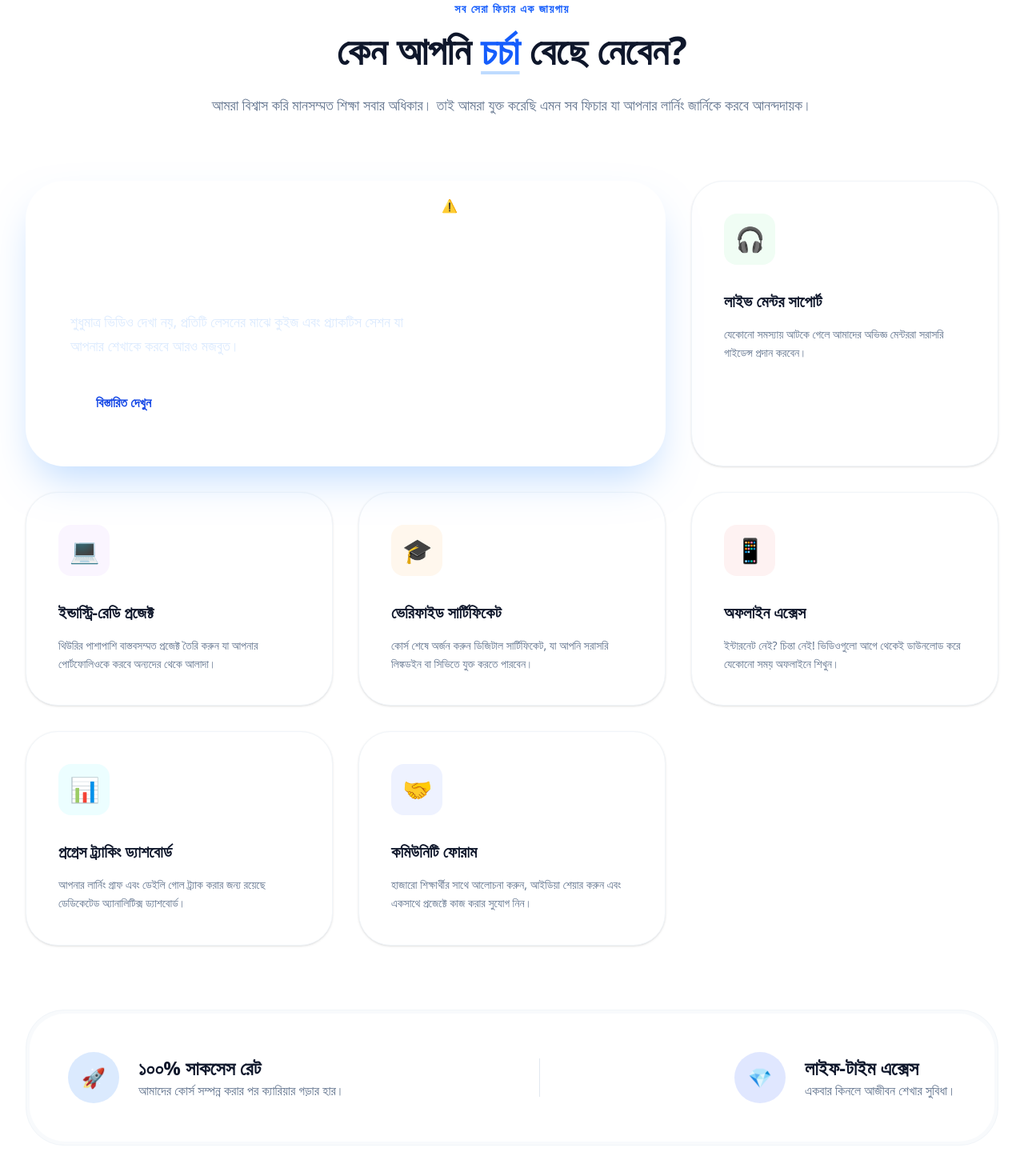
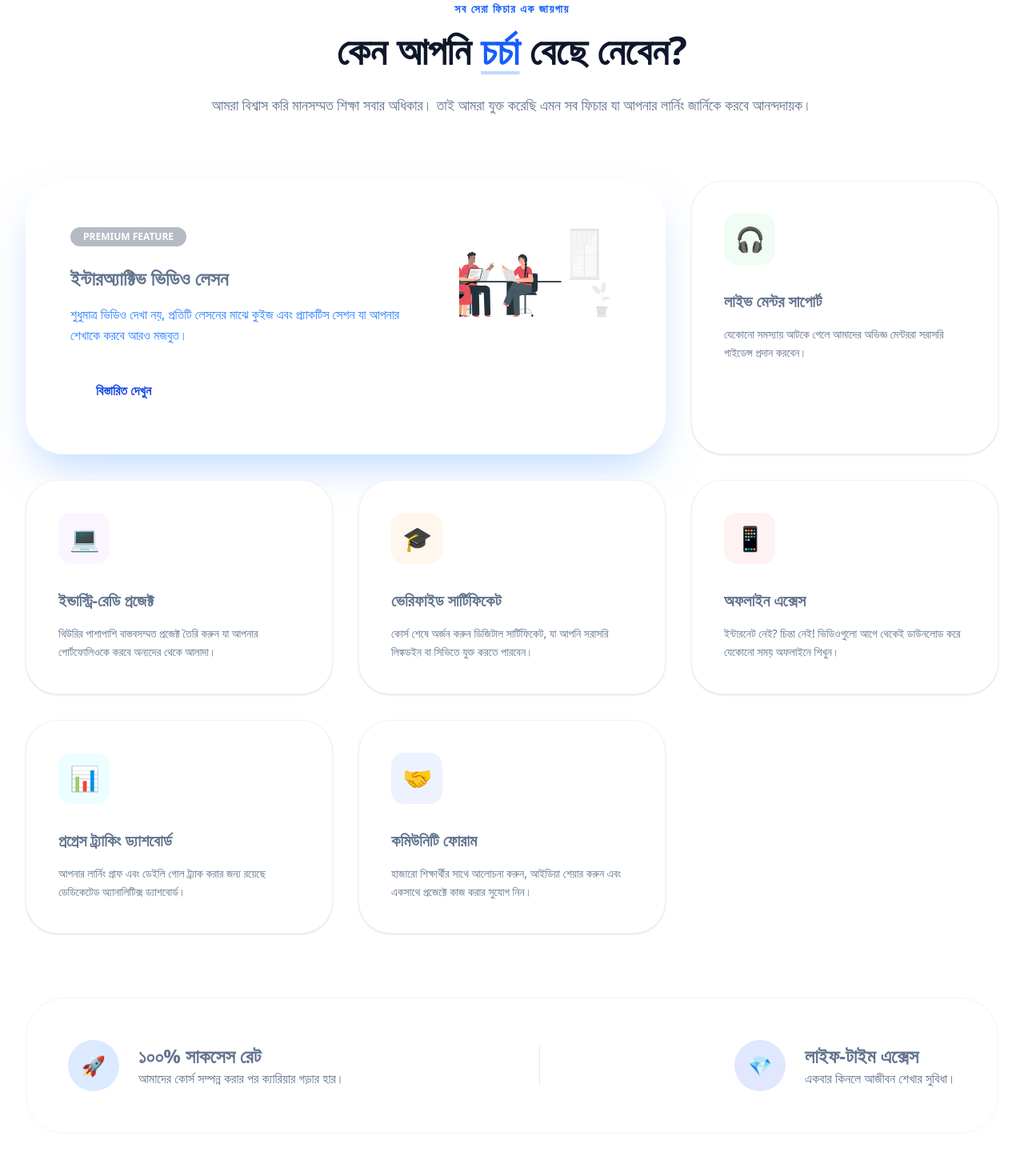
Before and after one commit to kousar-21/chorcha, a React (Vite) app: page /features in a window 1280 px wide. Shown: the part 160-1630 px from the top of the page at 80% size. Built offline with nearby package versions, Linux system fonts and the light colour scheme; no server answers.

Commit message:
sort dark mood problem in features jsx page

```diff
--- a/src/Pages/Features.jsx
+++ b/src/Pages/Features.jsx
@@ -1,5 +1,6 @@
 import React from 'react';
 import { Player } from '@lottiefiles/react-lottie-player';
+import featureAnimation from '../assets/our-team.json';
 
 const Features = () => {
   const featureList = [
@@ -62,7 +63,7 @@ const Features = () => {
   ];
 
   return (
-    <div className="bg-white py-24">
+    <div className="relative bg-(--bg-primary) py-24">
       <div className="max-w-7xl mx-auto px-4 sm:px-6 lg:px-8">
 
         {/* Header Section */}
@@ -82,9 +83,9 @@ const Features = () => {
           {/* Main Large Feature Card (Occupies 2 columns on large screens) */}
           <div className="lg:col-span-2 bg-Linear-to-br from-blue-600 to-indigo-800 rounded-[3rem] p-10 md:p-14 text-white relative overflow-hidden group shadow-2xl shadow-blue-200">
             <div className="relative z-10">
-              <span className="bg-white/20 backdrop-blur-md px-4 py-1 rounded-full text-xs font-bold uppercase mb-6 inline-block">Premium Feature</span>
-              <h3 className="text-3xl md:text-4xl font-bold mb-4">{featureList[0].title}</h3>
-              <p className="text-blue-100 text-lg max-w-md leading-relaxed mb-8">
+              <span className="bg-slate-600/40 backdrop-blur-md px-4 py-1 rounded-full text-xs font-bold uppercase mb-6 inline-block">Premium Feature</span>
+              <h3 className="text-2xl text-slate-500 font-bold mb-4">{featureList[0].title}</h3>
+              <p className="text-blue-500 text-md max-w-md leading-relaxed mb-8">
                 {featureList[0].description}
               </p>
               <button className="bg-white text-blue-700 font-bold py-3 px-8 rounded-xl hover:scale-105 transition-transform">
@@ -93,11 +94,11 @@ const Features = () => {
             </div>
 
             {/* Lottie Animation for the Large Card */}
-            <div className="absolute top-1/2 -right-10 -translate-y-1/2 w-80 h-80 opacity-20 lg:opacity-100 pointer-events-none group-hover:scale-110 transition-transform duration-500">
+            <div className="absolute top-1/2 right-10 -translate-y-1/2 w-60 h-60 opacity-20 lg:opacity-100 pointer-events-none group-hover:scale-110 transition-transform duration-500">
               <Player
                 autoplay
                 loop
-                src="https://lottie.host/6f9064f7-920b-402c-9686-302340325492/68v4A6kP6L.json"
+                src={featureAnimation}
                 style={{ height: '100%', width: '100%' }}
               />
             </div>
@@ -107,12 +108,12 @@ const Features = () => {
           {featureList.slice(1).map((feature) => (
             <div
               key={feature.id}
-              className="bg-white p-10 rounded-[2.5rem] border border-slate-100 shadow-sm hover:shadow-2xl hover:shadow-blue-900/5 transition-all duration-300 group"
+              className="relative bg-(--bg-primary) p-10 rounded-[2.5rem] border border-slate-100 shadow-sm hover:shadow-2xl hover:shadow-blue-900/5 transition-all duration-300 group"
             >
               <div className={`${feature.bgColor} ${feature.iconColor} w-16 h-16 rounded-2xl flex items-center justify-center text-3xl mb-8 group-hover:scale-110 transition-transform duration-300`}>
                 {feature.icon}
               </div>
-              <h3 className="text-xl font-bold text-slate-900 mb-4">{feature.title}</h3>
+              <h3 className="text-xl font-bold text-slate-500 mb-4">{feature.title}</h3>
               <p className="text-slate-500 leading-relaxed text-sm">
                 {feature.description}
               </p>
@@ -121,12 +122,12 @@ const Features = () => {
         </div>
 
         {/* Bottom Stats/Trust Section (Optional 7th Section Highlight) */}
-        <div className="mt-20 p-1 bg-slate-50 rounded-[3rem] border border-slate-100">
-            <div className="bg-white rounded-[2.8rem] p-8 md:p-12 flex flex-col md:flex-row items-center justify-between gap-8">
+        <div className="mt-20 p-1 relative bg-(--bg-primary) rounded-[3rem] border border-slate-100">
+            <div className="relative bg-(--bg-primary) rounded-[2.8rem] p-8 md:p-12 flex flex-col md:flex-row items-center justify-between gap-8">
                 <div className="flex items-center space-x-6">
                     <div className="w-16 h-16 bg-blue-100 rounded-full flex items-center justify-center text-2xl">🚀</div>
                     <div>
-                        <h4 className="text-2xl font-black text-slate-900">১০০% সাকসেস রেট</h4>
+                        <h4 className="text-2xl font-black text-slate-500">১০০% সাকসেস রেট</h4>
                         <p className="text-slate-500">আমাদের কোর্স সম্পন্ন করার পর ক্যারিয়ার গড়ার হার।</p>
                     </div>
                 </div>
@@ -134,7 +135,7 @@ const Features = () => {
                 <div className="flex items-center space-x-6">
                     <div className="w-16 h-16 bg-indigo-100 rounded-full flex items-center justify-center text-2xl">💎</div>
                     <div>
-                        <h4 className="text-2xl font-black text-slate-900">লাইফ-টাইম এক্সেস</h4>
+                        <h4 className="text-2xl font-black text-slate-500">লাইফ-টাইম এক্সেস</h4>
                         <p className="text-slate-500">একবার কিনলে আজীবন শেখার সুবিধা।</p>
                     </div>
                 </div>
```
